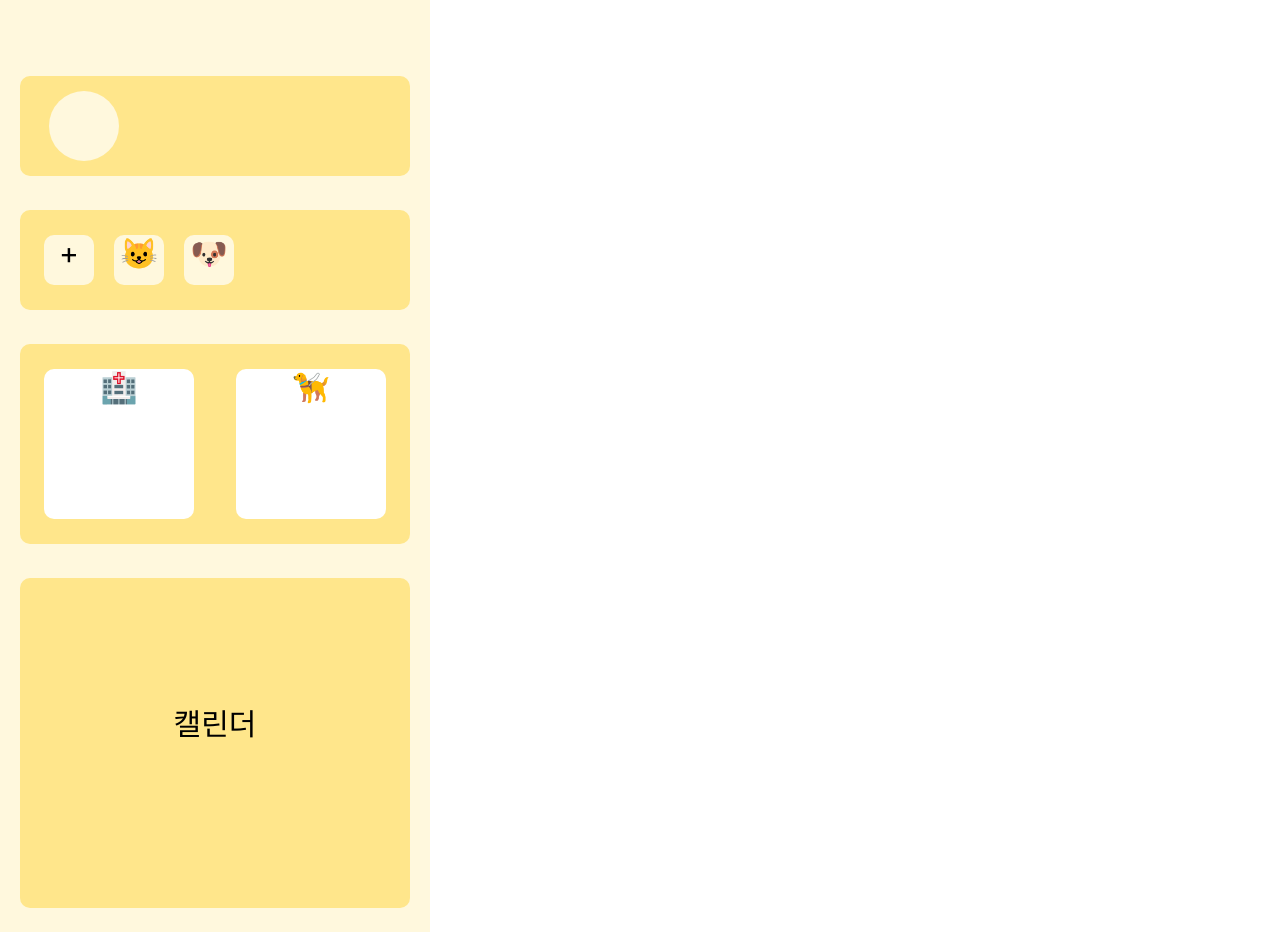
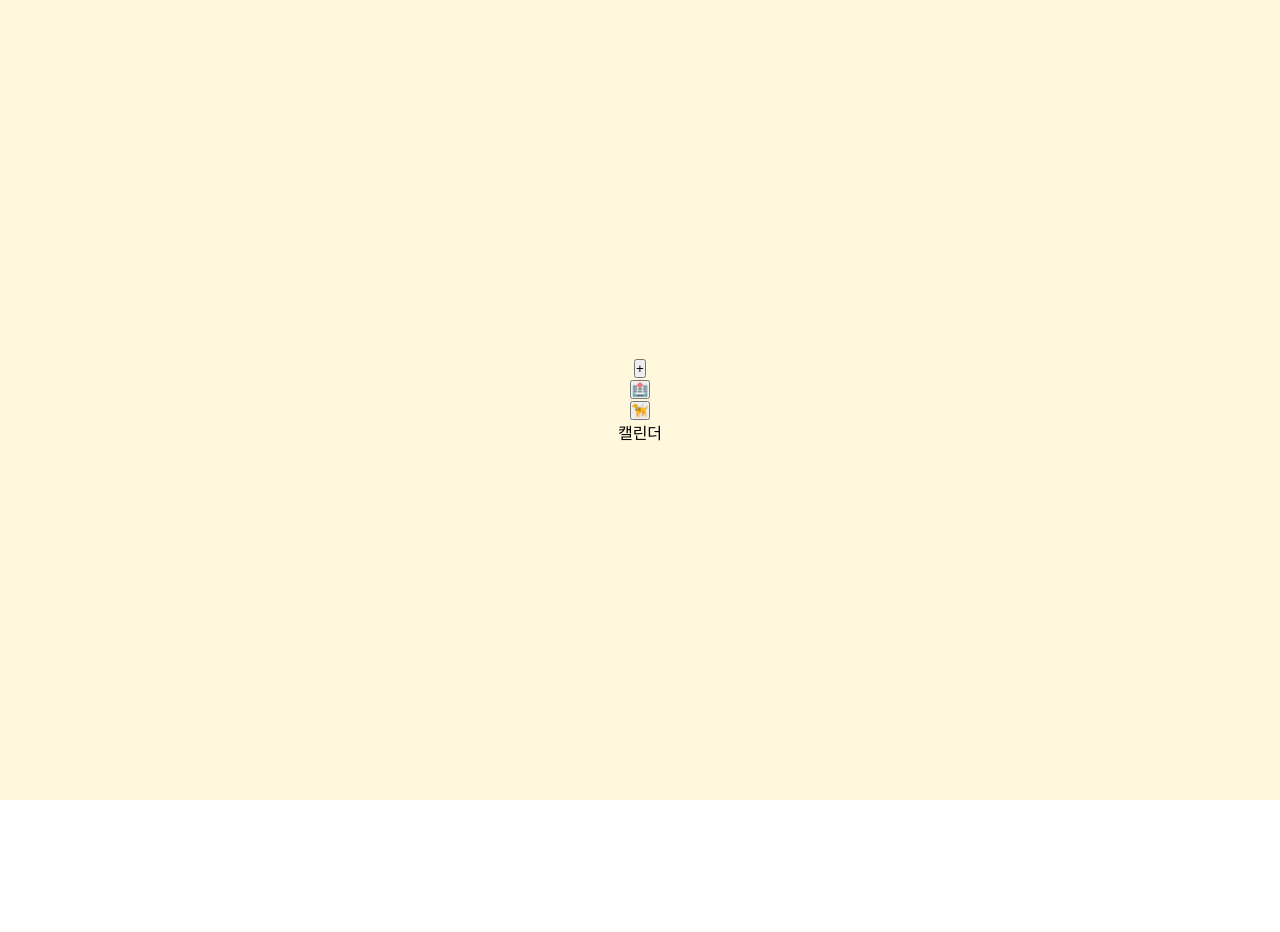
Before and after one commit to Yusmin97/petCheckApp, a React (Create React App) app: page /main in a window 1280 px wide. After the commit the page ends 800 px from the top, so only its background shows below. Built offline with nearby package versions, Linux system fonts and the light colour scheme.

Commit message:
🔨 Modify: 메인 페이지 수정

```diff
--- a/src/page/main/Main.tsx
+++ b/src/page/main/Main.tsx
@@ -1,25 +1,30 @@
 import React from 'react';
-import "./Main.css"
+import './Main.css';
 
 function Main() {
   return (
-    <div className="e126_46">
-      <div className="e126_47"></div>
-      <div className="e126_55"></div>
-      <div className="e126_70"></div>
-      <div className="e128_73"></div>
-      <div className="e128_71"></div>
-      <div className="e128_72"></div>
-      <div className="e126_53"></div>
-      <div className="e126_65"></div>
-      <div className="e126_66"></div>
-      <div className="e126_68"></div>
-      <span className="e126_58">+</span>
-      <span className="e126_67">😺</span>
-      <span className="e128_75">🏥</span>
-      <span className="e128_76">🦮</span>
-      <span className="e126_69">🐶</span>
-      <span className="e131_97">캘린더</span>
+    <div className="container">
+      <div className="userRender">
+        <div className="userProfile"></div>
+      </div>
+      <div className="petRender">
+        <div className="plusPetBtn">
+          <button className="plusBtn">
+            +
+          </button>
+        </div>
+      </div>
+      <div className="hospital_walk">
+        <div className="hospital">
+          <button className="hospitalBtn">🏥</button>
+        </div>
+        <div className="walk">
+          <button className="walkBtn">🦮</button>
+        </div>
+      </div>
+      <div className="mainCalendar">
+        <div className="calendarMain">캘린더</div>
+      </div>
     </div>
   );
 }
```
